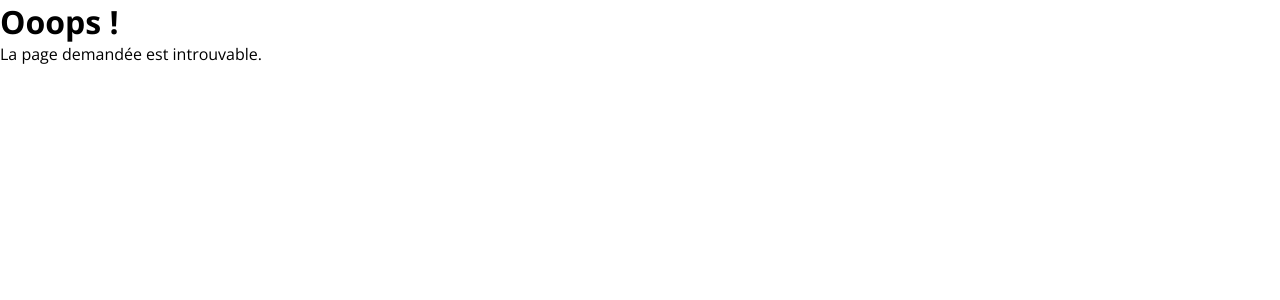
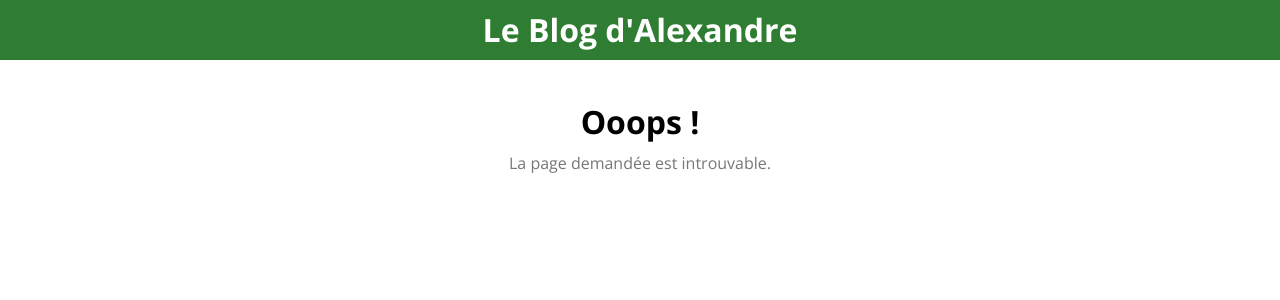
Before and after one commit to acanoenfr/blog-acanoen-fr, a React (Create React App) app: page /1 in a window 1280 px wide. Shown: the top 300 px of the page. Built offline with nearby package versions, Linux system fonts and the light colour scheme; what re-base would draw is missing.

Commit message:
Custom not found page

```diff
--- a/src/App.css
+++ b/src/App.css
@@ -1,4 +1,4 @@
-.App .title {
+.title {
     width: 100%;
     line-height: 60px;
     text-align: center;
@@ -6,12 +6,12 @@
     color: #fff;
 }
 
-.App .title a {
+.title a {
     text-decoration: none;
     color: inherit;
 }
 
-.App .title a:hover {
+.title a:hover {
     color: #eee;
 }
 
@@ -54,3 +54,17 @@
     background-color: #fff;
     color: #2E7D32;
 }
+
+.NotFound {
+    text-align: center;
+}
+
+.NotFound h2 {
+    margin-top: 2rem;
+    font-size: 32px;
+    line-height: 60px;
+}
+
+.NotFound p {
+    color: #777;
+}
--- a/src/components/errors/NotFound.js
+++ b/src/components/errors/NotFound.js
@@ -3,7 +3,8 @@ import React from 'react'
 const NotFound = () => {
     return (
         <div className="NotFound">
-            <h1>Ooops !</h1>
+            <h1 className="title"><a href="/">Le Blog d'Alexandre</a></h1>
+            <h2>Ooops !</h2>
             <p>La page demandée est introuvable.</p>
         </div>
     )
```
